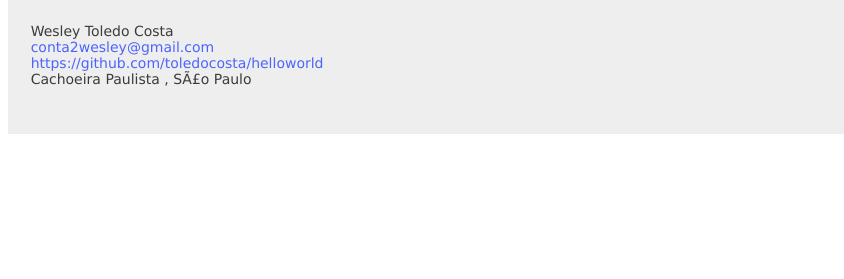
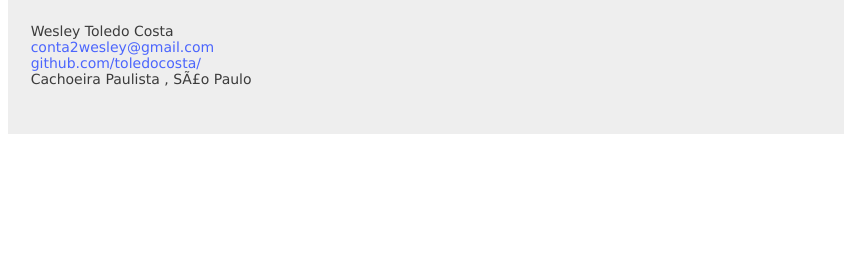
Before and after one commit to toledocosta/helloworld, a plain HTML site: page index.html in a window 1280 px wide. Shown: the part 138-417 px from the top of the page, 0-844 px from the left. Drawn offline with Linux system fonts and the light colour scheme.

Commit message:
Atualização Endereço Git

```diff
--- a/index.html
+++ b/index.html
@@ -22,7 +22,7 @@
                     <span class="additional-name">Toledo</span>
                     <span class="family-name">Costa</span>
                     <a class="email" href="mailto:conta2wesley@gmail.com">conta2wesley@gmail.com</a>
-                    <a class="url" href="https://github.com/toledocosta/helloworld">https://github.com/toledocosta/helloworld</a>
+                    <a class="url" href="https://github.com/toledocosta/helloworld">github.com/toledocosta/</a>
 
                     <div class="adr">
                         <span class="locality">Cachoeira Paulista</span>
```
